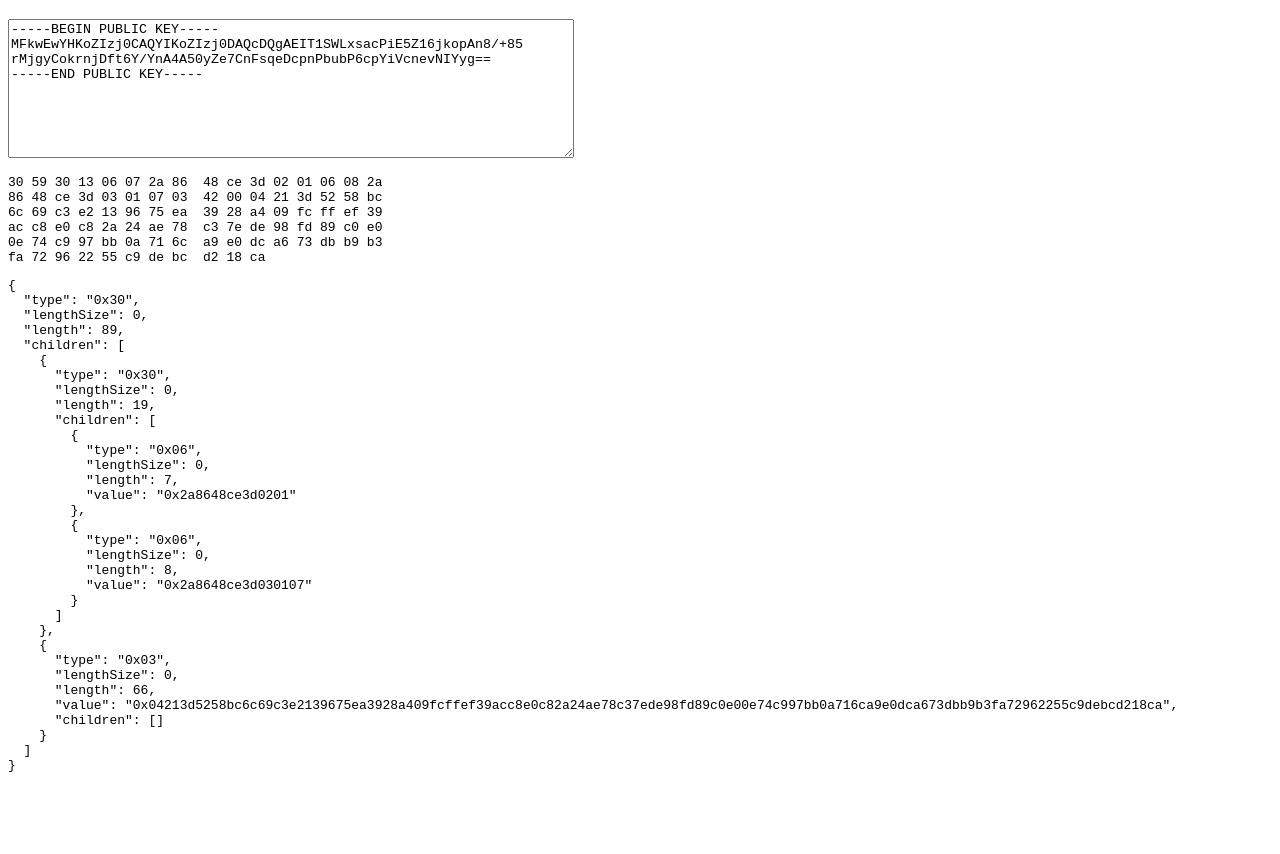
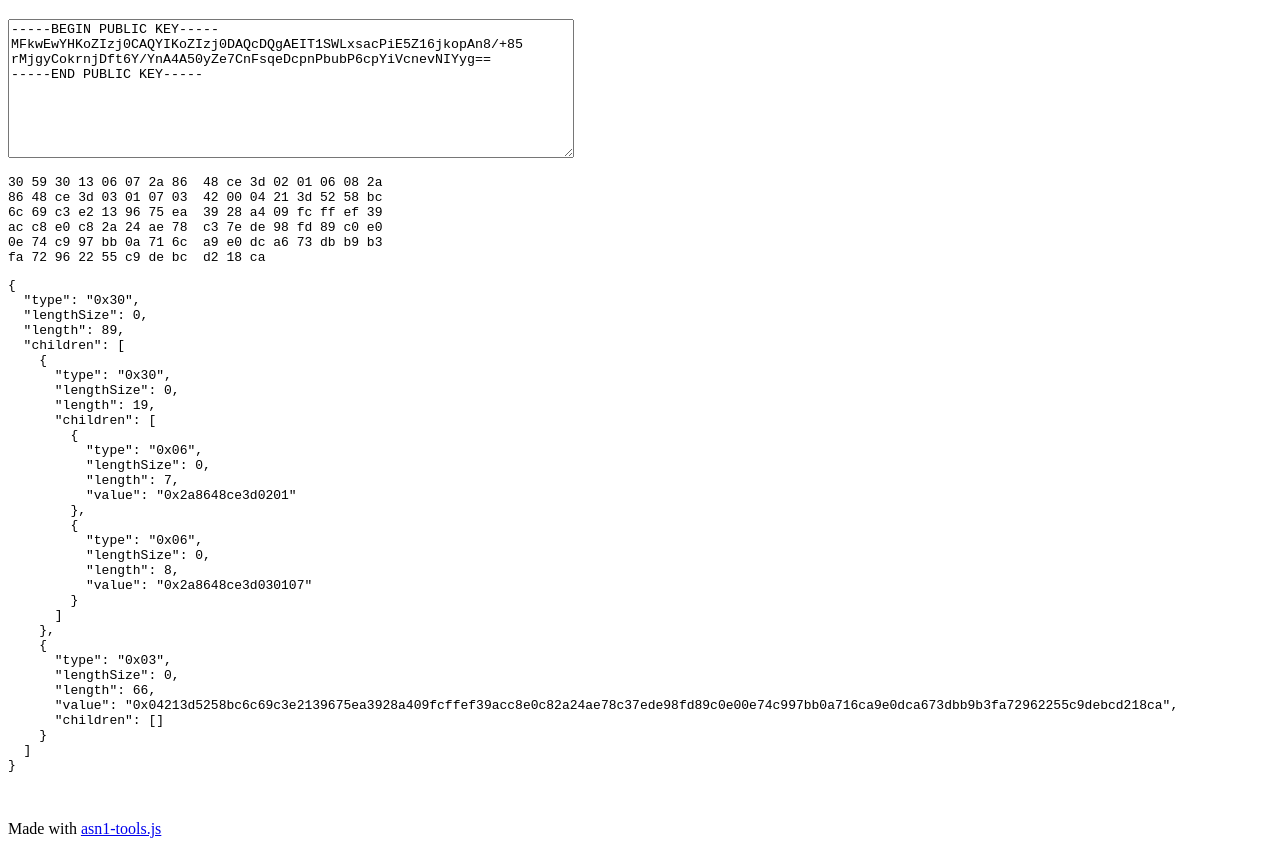
Before and after one commit to oelna/asn1-tools.js, a plain HTML site: page index.html in a window 1280 px wide. Shown: the part 61-915 px from the top of the page. Before the commit the page ends 847 px from the top, so only its background shows below. Drawn offline with Linux system fonts and the light colour scheme.

Commit message:
Update index.html

```diff
--- a/index.html
+++ b/index.html
@@ -21,6 +21,9 @@ rMjgyCokrnjDft6Y/YnA4A50yZe7CnFsqeDcpnPbubP6cpYiVcnevNIYyg==
 
   <pre><code class="js-json"> </code></pre>
 
+  <br>
+  <p>Made with <a href="https://github.com/oelna/asn1-tools.js">asn1-tools.js</a></p>
+
   <script type="module">
     import { ASN1, PEM, Enc } from './asn1-tools.js';
 
```
